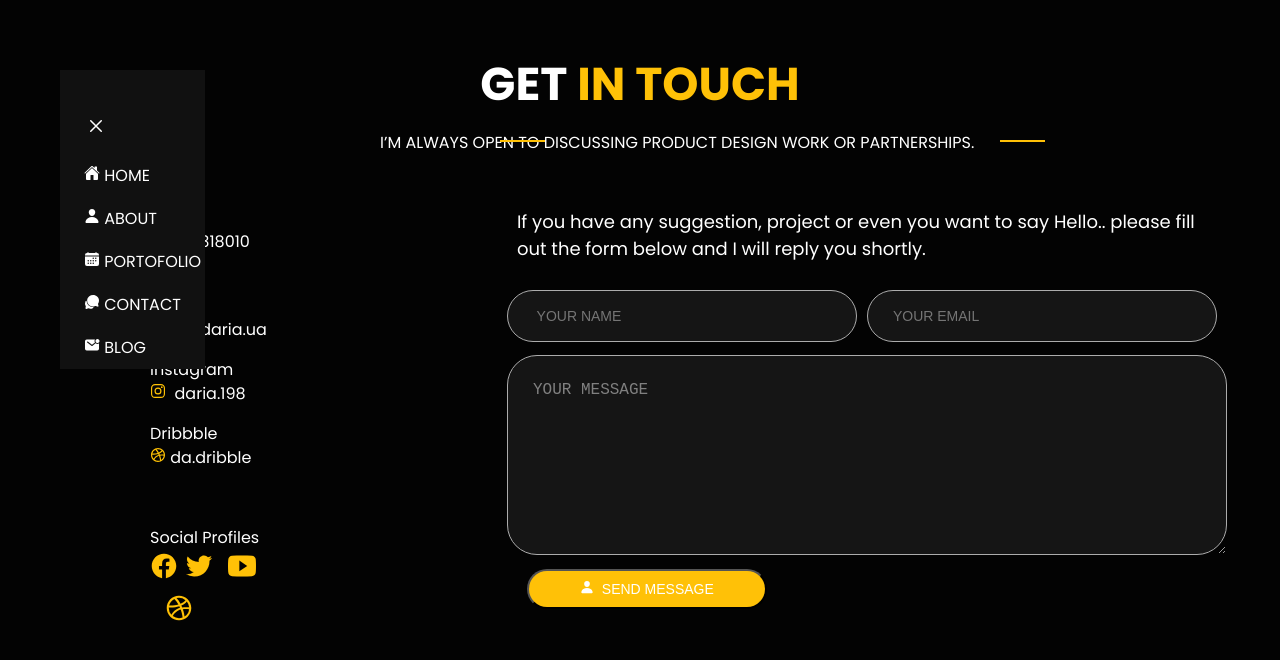
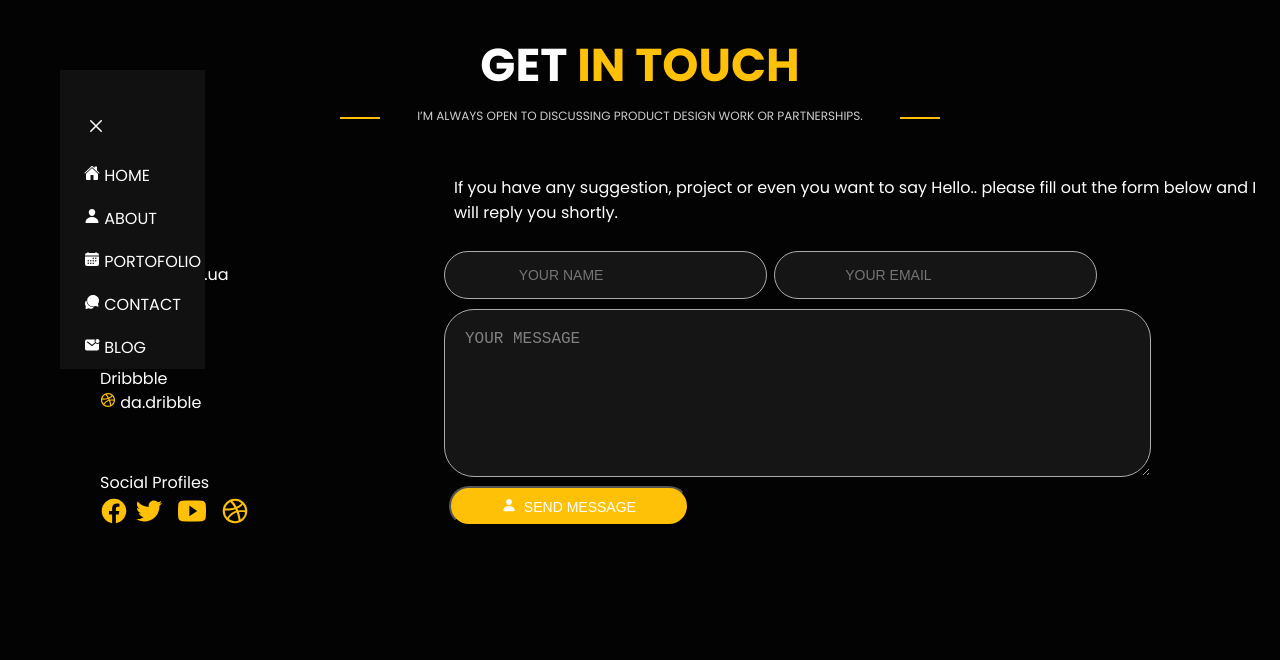
Before and after one commit to Ingabire2/Portofolio, a plain HTML site: page contact.html in a window 1280 px wide. Drawn offline with nearby package versions, Linux system fonts and the light colour scheme.

Commit message:
change css

```diff
--- a/contact.html
+++ b/contact.html
@@ -41,14 +41,15 @@
 
     </header>
     <div class="about-heading">
-        <h1 class="me"style="font-size: 46px; margin-top:5rem ">GET <span style="color: var(--yellow)">IN TOUCH</h1>
-          <h2 class="p1" style=" font-size: 1.6rem;">I’M ALWAYS OPEN TO DISCUSSING PRODUCT DESIGN WORK OR PARTNERSHIPS.</h2>
 
-        </div><hr class="hr1"><hr class="hr2">
+        <h1 style="font-size: 46px;">GET <span style="color: var(--yellow)">IN TOUCH</h1>
+          <hr class="hr3"><p style="opacity:0.8;font-size: 12px;margin-top: -3rem;">I’M ALWAYS OPEN TO DISCUSSING PRODUCT DESIGN WORK OR PARTNERSHIPS.</p> <hr class="hr4">
+        </div>
+
       <div class="contact-space">
       <div class="class-left"style="color:white">
           <p> Phone <br> <span><ion-icon name="logo-whatsapp" style="color:var(--yellow);"></ion-icon>&nbsp;+78318010</span></p>
-          <p> Email <br> <span><ion-icon name="mail-outline"style="color:var(--yellow);"></ion-icon>&nbsp;info@daria.ua</span> </p>
+          <p> Email <br> <span><ion-icon name="mail-outline"style="color:var(--yellow);"></ion-icon>info@daria.ua</span> </p>
           <p> Instagram <br> <span><ion-icon name="logo-instagram"style="color:var(--yellow);"></ion-icon>&nbsp;
             daria.198</span></p>
           <p> Dribbble<br> <span><ion-icon name="logo-dribbble"style="color:var(--yellow);"></ion-icon>&nbsp;da.dribble</span></p>
@@ -57,17 +58,18 @@
 
       </div>
       <div class="class-right">
-         <p style="font-size:1.8rem; color:white; float:right">If you have any suggestion, project or even you want to say Hello.. please fill out the form below and I will reply you shortly.</p>
-          <form action="" style="position: relative; left:160px;top:1rem;">
-
+         <p style="font-size:1.6rem; color:white;margin-left: 140px;">If you have any suggestion, project or even you want to say Hello.. please fill out the form below and I will reply you shortly.</p>
+          <form >
+           <div style="display:flex ;padding: 10px;">
             <input type="text" placeholder=" YOUR NAME" required style="background-color:rgba(41, 41, 41, 0.473) ;border:1px solid rgb(172, 172, 172);
-         border-radius: 3rem;height: 2.5rem; width: 35rem;padding:2.5rem; font-size: 1.4rem;"> <br>
+         border-radius: 3rem;display: flex;padding: 1.5rem 7rem; font-size: 1.4rem;"> &nbsp; &nbsp;
           <input type="text" placeholder="YOUR EMAIL" required style="background-color:rgba(41, 41, 41, 0.473) ;border:1px solid rgb(172, 172, 172);
-          border-radius: 3rem;height: 2.5rem; width: 35rem;padding: 2.5rem;position:absolute;left: 36rem; top: 13rem;font-size:1.4rem"> <br>
-          <textarea name="msg" id="messag" cols="30" rows="6"style="background-color:rgba(41, 41, 41, 0.473) ;border:1px solid rgb(172, 172, 172);
-          border-radius: 3rem;height: 20rem; width: 72rem;padding: 2.5rem;font-size:1.6rem;color:gray;">YOUR MESSAGE</textarea>
-          <button class="More "style="margin-top:10px;position: relative;left:-80px;"><ion-icon name="person"></ion-icon> &nbsp;SEND MESSAGE</button>
+          border-radius: 3rem;padding: 1.5rem 7rem;font-size:1.4rem">
+          </div>
+          <textarea name="msg" cols="65" rows="7"style="background-color:rgba(41, 41, 41, 0.473) ;border:1px solid rgb(172, 172, 172);
+          border-radius: 3rem;margin-left:10px;font-size:1.6rem;color:gray;padding:20px;">YOUR MESSAGE</textarea>
         </form>
+        <button class="More "style="margin-left:13.5rem;margin-top:5px"><ion-icon name="person"></ion-icon> &nbsp;SEND MESSAGE</button>
         </div>
     </div>
       <script>
--- a/style.css
+++ b/style.css
@@ -117,26 +117,31 @@ body{
 }
 .image{
     position:absolute;
-    width: 40%;
+    width: 35%;
     height: 100%;
-    top:5rem;
     left: 10rem;
     object-fit: cover;
     z-index: -1;
   }
+  .flex{
+    display: flex;
+    flex-wrap: wrap;
+
+}
 .home-title{
-    position: relative;
-    top: 17rem;
-    color: white;
-    right: -48rem;
-    margin:1px 0;
+  padding-left: 27rem;
+  margin-left:8rem ;
+  padding-top: 10rem;
 }
 .home-paragraph{
-    font-size: 1.6rem;
+    font-size: 1.4rem;
     line-height:1.8;
     padding: 0 10rem;
+    width: 80rem;
 }
-
+.home-paragraph,.home-title h2 {
+  color: whitesmoke;
+}
 .hi{
     font-weight: lighter;
     font-size:2rem;
@@ -203,23 +208,38 @@ body{
 
 
 .hr1{
-  width: 45px;
-  position: absolute;
-  margin:-1rem 50rem;
+  width: 40px;
+  margin-left: 27rem;
   border: 1px solid #ffc107;
+  transform: translate(10px,-12px);
 }
 .hr2{
-  width: 45px;
-  position: absolute;
-  margin:-1rem 100rem;
+  width: 40px;
   border: 1px solid #ffc107;
+  margin-right: 28rem;
+  transform: translate(0px,-26px);
+}
+.hr3{
+  width: 40px;
+  /* margin-left: 17rem; */
+  border: 1px solid #ffc107;
+  transform: translate(28rem,-14px);
+}
+.hr4{
+  width: 40px;
+  border: 1px solid #ffc107;
+  /* margin-right: 28rem; */
+  transform: translate(-28rem,-20px);
 }
   .about-heading{
     color: white;
     text-align: center;
     justify-content: center;
-    margin: 3rem auto;
+    /* margin: 5rem auto; */
 
+}
+.class-right form{
+  padding-left:120px ;
 }
 .about-title img{
   width: 340px;
@@ -366,11 +386,11 @@ body{
 }
 
 
-.wrapper{
+/* .wrapper{
     display: inline-flex;
   }
   .wrapper .static-txt{
-    font-size: 40px;
+    font-size: 38px;
     color: white;
     font-weight: 600;
     padding-left: 10rem;
@@ -386,13 +406,13 @@ body{
   .dynamic-txt li{
     color: var(--yellow);
     list-style: none;
-    font-size: 40px;
+    font-size: 38px;
     font-weight: 500;
     top: -20px;
     position: relative;
-    animation: slide 3s steps(4) infinite;
-    transition: 5s;
-  }
+    animation: slide 4s steps(4) infinite;
+    /* transition: 5s; */
+  /* }
   @keyframes slide {
     100%{
      top: -360px;
@@ -404,20 +424,20 @@ body{
   .dynamic-txt li b::after{
     content: "";
     position: absolute;
-    height: 120%;
+    height: 100%;
     width: 100%;
-    border-left: 2px solid transparent;
+    border-left: 1px solid transparent;
     left: 0%;
-    animation:slide 8s steps(4) infinite;
+    animation:typing 6s steps(10) infinite;
     background: black;
 
   }
   @keyframes typing {
     100%{
       left: 100%;
-      margin: 0 -35px 0 35px;
+      /* margin: 0 -35px 0 35px; */
     }
-  }
+  } */ */
   .skills{
       position: relative;
       color: white;
@@ -428,23 +448,25 @@ body{
   }
 
 .class-left{
-    padding: 4rem 8rem 0rem 15rem;
+    /* padding: 4rem 8rem 0rem 15rem; */
     font-size: 1.6rem;
    height: 80rem;
    line-height: 1.5;
-   /* width: 200rem; */
+   margin-left: 100px;
+   width: 200px;
 }
 .class-right p{
     display: flex;
 
-    padding: 4rem 8rem 0rem 17rem;
+    /* padding: 4rem 8rem 0rem 17rem; */
     /* width: 150rem; */
 }
-/* .class-right{
-  margin-bottom: 80px;
-} */
+ .class-right{
+  margin-left: 40px;
+}
 .contact-space{
     display: flex;
+    margin-top: 20px;
 }
 .input{
   padding: 70rem;
--- a/style1.css
+++ b/style1.css
@@ -134,7 +134,7 @@ h2,h3,h4,h6,h5{
 .about-adress{
     color: #ddd;
     font-size: 1.9rem;
-    padding-top: 10rem;
+    padding-top: 5rem;
 }
 .p1{
     position: absolute;
@@ -157,14 +157,14 @@ h2,h3,h4,h6,h5{
   .about{
     display: flex;
     flex-wrap: wrap;
-    padding-left: 20rem;
+    padding-left: 12rem;
 }
   .about-title img{
     width: 400px;
   }
  .about-title{
       position: relative;
-      margin:6rem 18rem 2rem 3rem;
+      margin:1rem 20rem 2rem 0rem;
       width:280px;
 
     }
@@ -183,8 +183,8 @@ h2,h3,h4,h6,h5{
     }
 
     .experience{
-        font-size: 14px;
-        padding: 15rem 15rem 0rem 15rem;
+        font-size: 12px;
+        padding: 5rem 10rem 0rem 12rem;
         display: flex;
         font-weight: normal;
         line-height: 2.5;
@@ -217,14 +217,14 @@ h2,h3,h4,h6,h5{
 
      .circle{
           position:absolute;
-          left: 0px;
+          left: 2px;
       }
     .circle::after {
 
             content: '';
           position:absolute;
-          width: 17px;
-          height: 17px;
+          width: 14px;
+          height: 14px;
           border-radius: 50%;
           border: 2px solid #ffb400;
 
@@ -289,7 +289,7 @@ h2,h3,h4,h6,h5{
       .skills{
         position: relative;
         color: white;
-        font-size: 2rem;
+        font-size: 1.8rem;
         display: grid;
         grid-template-columns: repeat(3,1fr);
         list-style: none;
@@ -310,34 +310,34 @@ h2,h3,h4,h6,h5{
           border-radius:1rem;
           overflow: hidden;
       }
+      .project img :hover{
+        background: #fd7e14;
+
+      }
       .project{
-        padding-left: 15rem;
-        margin-top: 8rem;
+        padding-left: 5rem;
+        margin-top: 2rem;
       }
       .hr3{
-        width: 45px;
+        width: 40px;
         position: relative;
-        margin:2.6rem 24rem;
+      transform: translate(26rem,-40px);
         border: 1px solid #ffc107;
       }
       .hr4{
-        width: 45px;
+        width: 40px;
         position: relative;
-        margin: -3rem 90rem;
+        transform: translate(-26rem,-48px);
         border: 1px solid #ffc107;
       }
       .me{
-        position: relative;
-          font-size: 64px;
+         margin-top: 30px;
+          font-size: 48px;
       }
-      .p1{
-         position: relative;
-          font-size: 1.4rem;
-          margin-left: 30rem;
-          margin-top: -2rem;
-          font-weight: 200;
-
-      }
+    .p{
+      font-size: 1.2rem;
+      transform: translate(0 ,-20px);
+    }
 
       /* ....blog  section... */
       .blog {
@@ -374,14 +374,14 @@ h2,h3,h4,h6,h5{
         text-align: center;
       }
       .hr1{
-        width: 45px;
-        position: absolute;
-        margin:-2rem 32rem;
+        width: 40px;
+        /* position: absolute; */
+        transform: translate(-25px,-24px);
         border: 1px solid #ffc107;
       }
       .hr2{
-        width: 45px;
-        position: absolute;
-        margin:-2rem 100rem;
+        width: 40px;
+        /* position: absolute; */
+        transform: translate(-75px,-24px);
         border: 1px solid #ffc107;
       }
```
Also changed, not shown: about.html (+3 -3 lines), index.html (+15 -7 lines), portofolio.html (+1 -1 lines), images/myself1.jpeg.
